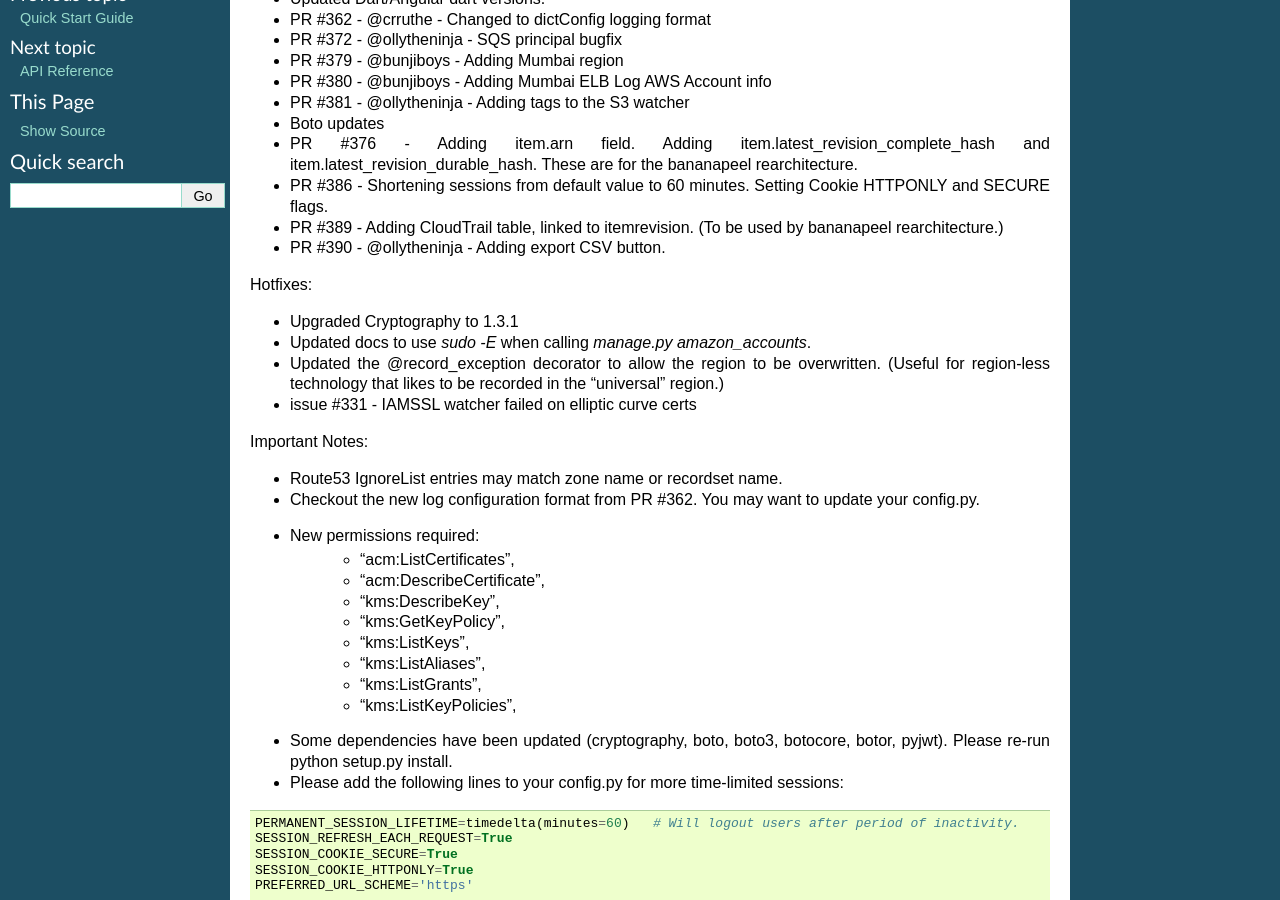
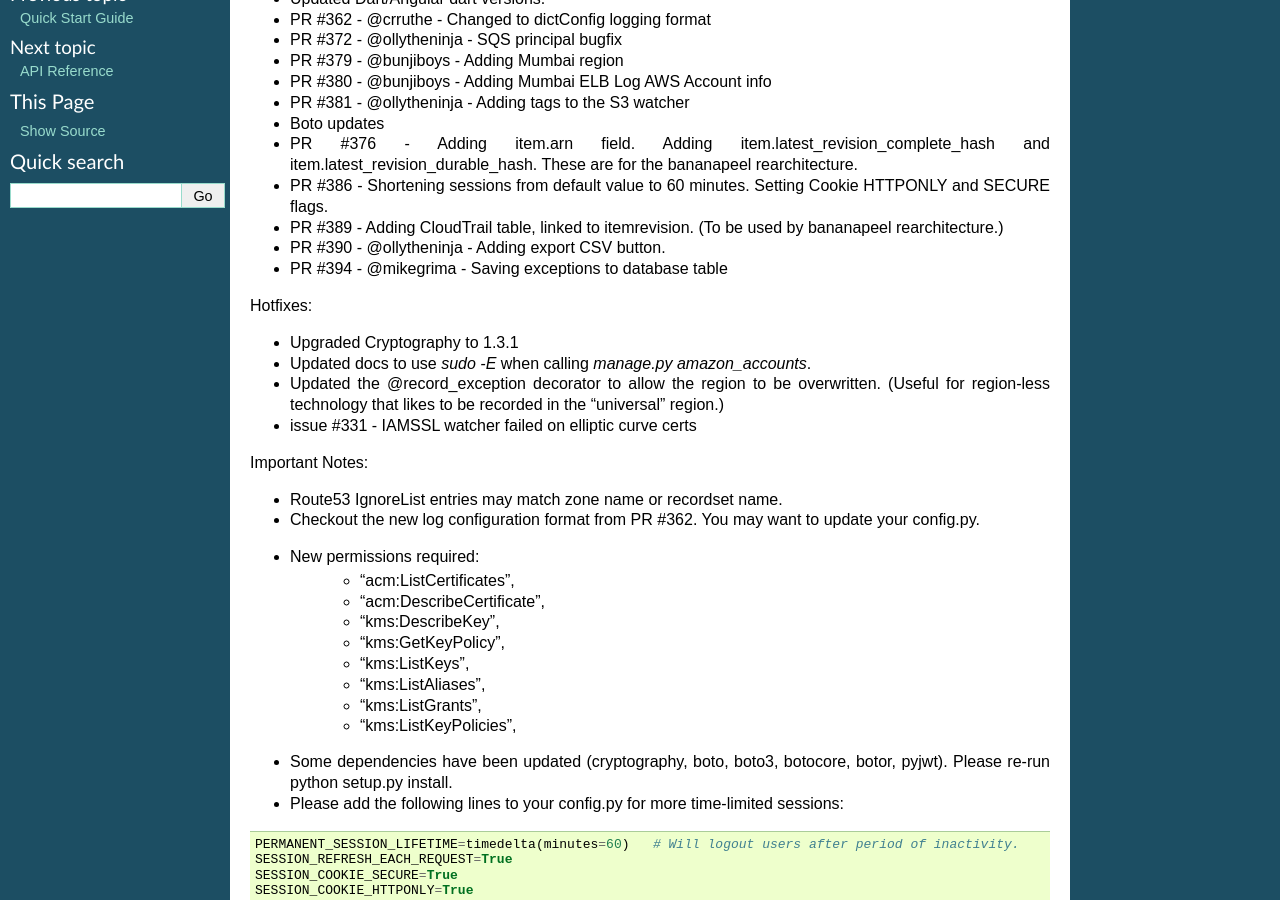
Before and after one commit to Netflix/security_monkey, a Sphinx documentation site: the page built from docs/changelog.rst, in a window 1280 px wide and 900 px high, scrolled down 389 px. Built offline with Sphinx 7.4.7, drawn with Linux system fonts in a browser that asks for light colours; pages that are not in the unit, such as notebooks, are missing from menus.

Commit message:
Updating changelog to include #394

```diff
--- a/docs/changelog.rst
+++ b/docs/changelog.rst
@@ -25,6 +25,7 @@ v0.6.0 (2016-08-19)
 - PR #386 - Shortening sessions from default value to 60 minutes. Setting Cookie HTTPONLY and SECURE flags.
 - PR #389 - Adding CloudTrail table, linked to itemrevision. (To be used by bananapeel rearchitecture.)
 - PR #390 - @ollytheninja - Adding export CSV button.
+- PR #394 - @mikegrima - Saving exceptions to database table
 
 
 Hotfixes:
```
